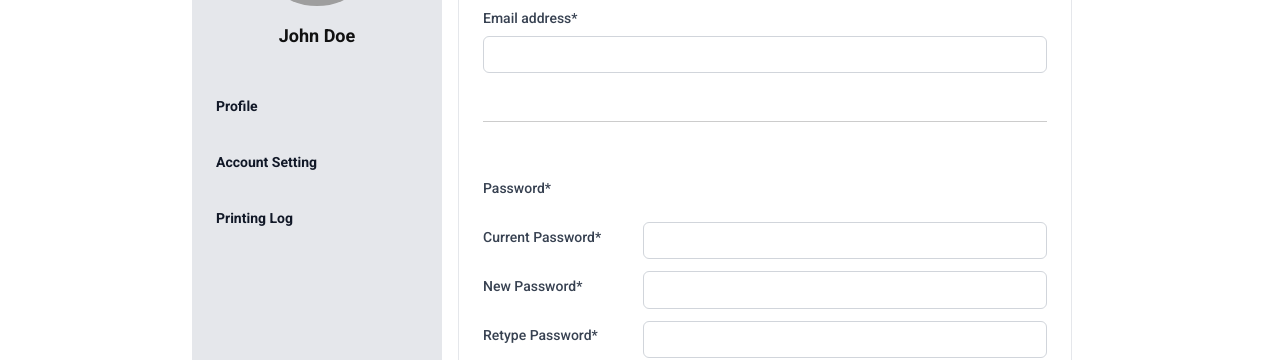
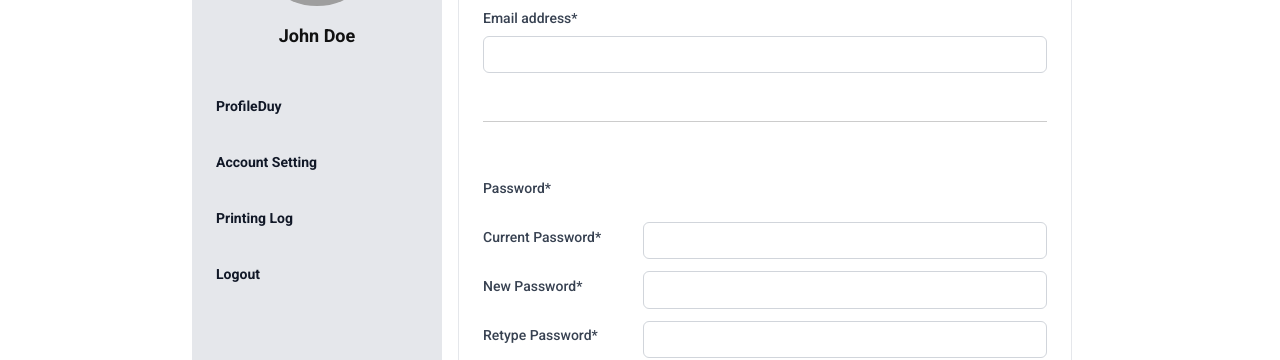
Before and after one commit to negative318/CNPM-BTL, a React (Vite) app: page /account-setting in a window 1280 px wide. Shown: the part 226-586 px from the top of the page. Built offline with nearby package versions, Linux system fonts and the light colour scheme; grey boxes are pictures that could not be loaded.

Commit message:
update account-setting

```diff
--- a/src/constants/path.ts
+++ b/src/constants/path.ts
@@ -6,6 +6,7 @@ const mainPath = {
     help: "/help",
     accountSetting: "/account-setting",
     profile: "/profile",
+
 } as const;
 
 export default mainPath;
--- /dev/null
+++ b/src/pages/Account/components/ProfileForm1/ProfileForm1.css
@@ -0,0 +1,5 @@
+.profileForm1-container{
+    .input-infor-text{
+        font-size: 15px;
+    }
+}
--- a/src/pages/Account/components/ProfileForm1/ProfileForm1.tsx
+++ b/src/pages/Account/components/ProfileForm1/ProfileForm1.tsx
@@ -1,6 +1,9 @@
+
+import './ProfileForm1.css'
+
 export default function ProfileForm1() {
   return (
-    <form className="p-6 mx-auto space-y-6 bg-white rounded-lg border border-t-[#ccc]">
+    <form className="p-6 mx-auto space-y-6 bg-white rounded-lg border border-t-[#ccc] profileForm1-container">
       <div className="flex flex-col items-center justify-center mb-14">
         <div className="text-sm font-medium text-[24px] text-gray-700">
           Public Profile
@@ -29,7 +32,7 @@ export default function ProfileForm1() {
             type="text"
             placeholder="Enter your full name"
             id="full-name"
-            className="flex-grow px-4 py-2 border border-gray-300 rounded-md"
+            className="flex-grow px-4 py-2 border border-gray-300 rounded-md input-infor-text"
           />
       </div>
       <div className="flex items-center justify-between gap-10 mb-3">
@@ -96,10 +99,11 @@ export default function ProfileForm1() {
             Role:
           </label>
           <input
-            type="text"
+          type="text"
+          // style={{fontSize:textsize}}
           id="role"
           placeholder="Enter your role"
-            className="flex-grow px-4 py-2 border border-gray-300 rounded-md"
+            className="flex-grow px-4 py-2 border border-gray-300 rounded-md input-infor-text"
           />
         </div>
     </form>
--- a/src/pages/Account/components/ProfileSideBar/ProfileSideBar.tsx
+++ b/src/pages/Account/components/ProfileSideBar/ProfileSideBar.tsx
@@ -1,24 +1,28 @@
+// import { useState } from "react";
+
+import { useState } from "react";
+
 export default function ProfileSideBar() {
+  // const [activeIndex, setActiveIndex] = useState(-1);
+  const [sidebarItems,setSidebarItems] = useState(['ProfileDuy','Account Setting','Printing Log','Logout']);
   return (
-    <div className="flex flex-col justify-center items-center">
+    <div className="flex flex-col items-center justify-center">
       <img
         src="https://cellphones.com.vn/sforum/wp-content/uploads/2024/02/avatar-anh-meo-cute-1.jpg"
         alt="User Avatar"
-        className="w-32 h-32 rounded-full mb-4"
+        className="w-32 h-32 mb-4 rounded-full"
       />
       <h2 className="text-lg font-bold">John Doe</h2>
       <div className="left-1/2 z-10 mt-5 flex max-w-max min-w-[250px]">
-        <div className="max-w-md flex-auto overflow-hidden rounded-3xl text-sm leading-6">
+        <div className="flex-auto max-w-md overflow-hidden text-sm leading-6 rounded-3xl">
           <div className="p-2">
-            <div className="group relative flex gap-x-6 rounded-lg p-4 hover:bg-gray-50 cursor-pointer">
-              <div className="font-semibold text-gray-900">Profile</div>
-            </div>
-            <div className="group relative flex gap-x-6 rounded-lg p-4 hover:bg-gray-50 cursor-pointer">
-              <div className="font-semibold text-gray-900">Account Setting</div>
-            </div>
-            <div className="group relative flex gap-x-6 rounded-lg p-4 hover:bg-gray-50 cursor-pointer">
-              <div className="font-semibold text-gray-900">Printing Log</div>
-            </div>
+            {sidebarItems.map((item, index: number) => {
+              return (
+                <div className="relative flex p-4 rounded-lg cursor-pointer group gap-x-6 hover:bg-gray-50" key={index}>
+                  <div className={`font-semibold text-gray-900`} onClick={() => { }}>{item}</div>
+                </div>
+              )
+            })}
           </div>
         </div>
       </div>
```
